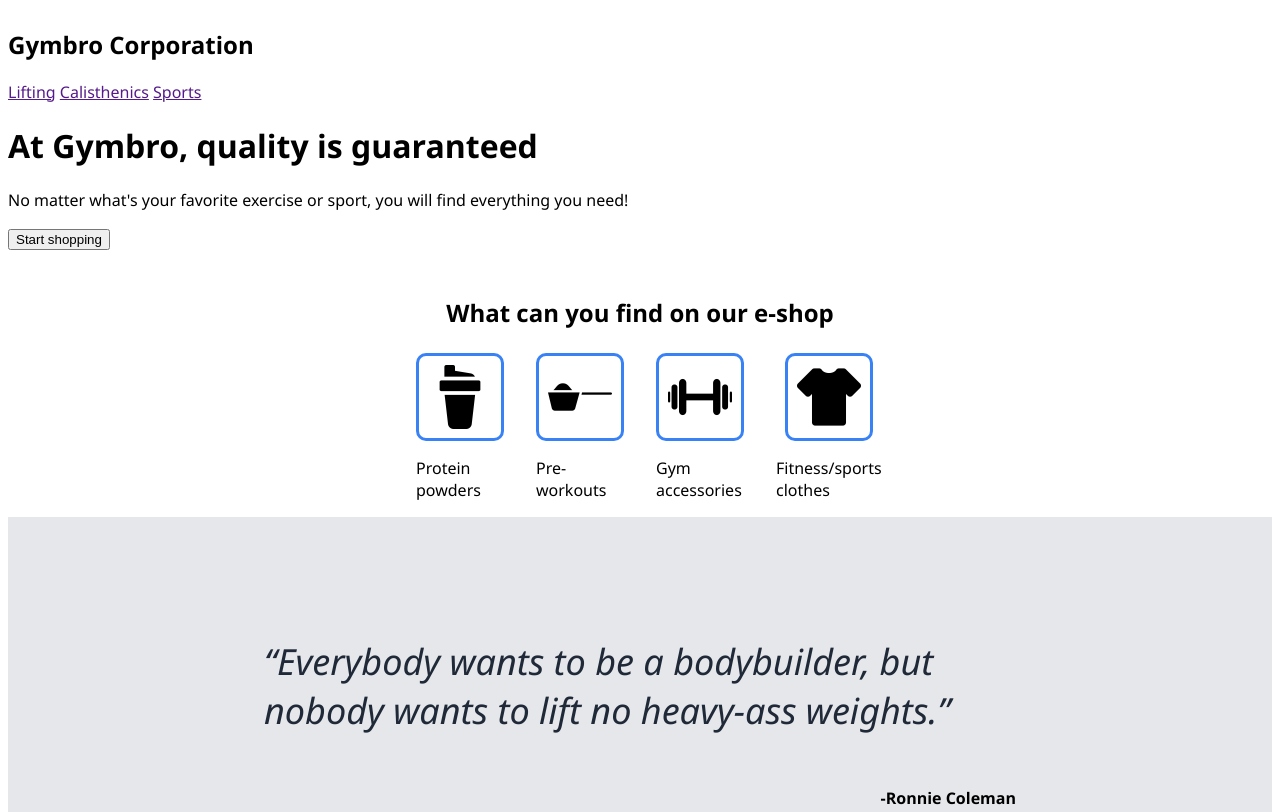
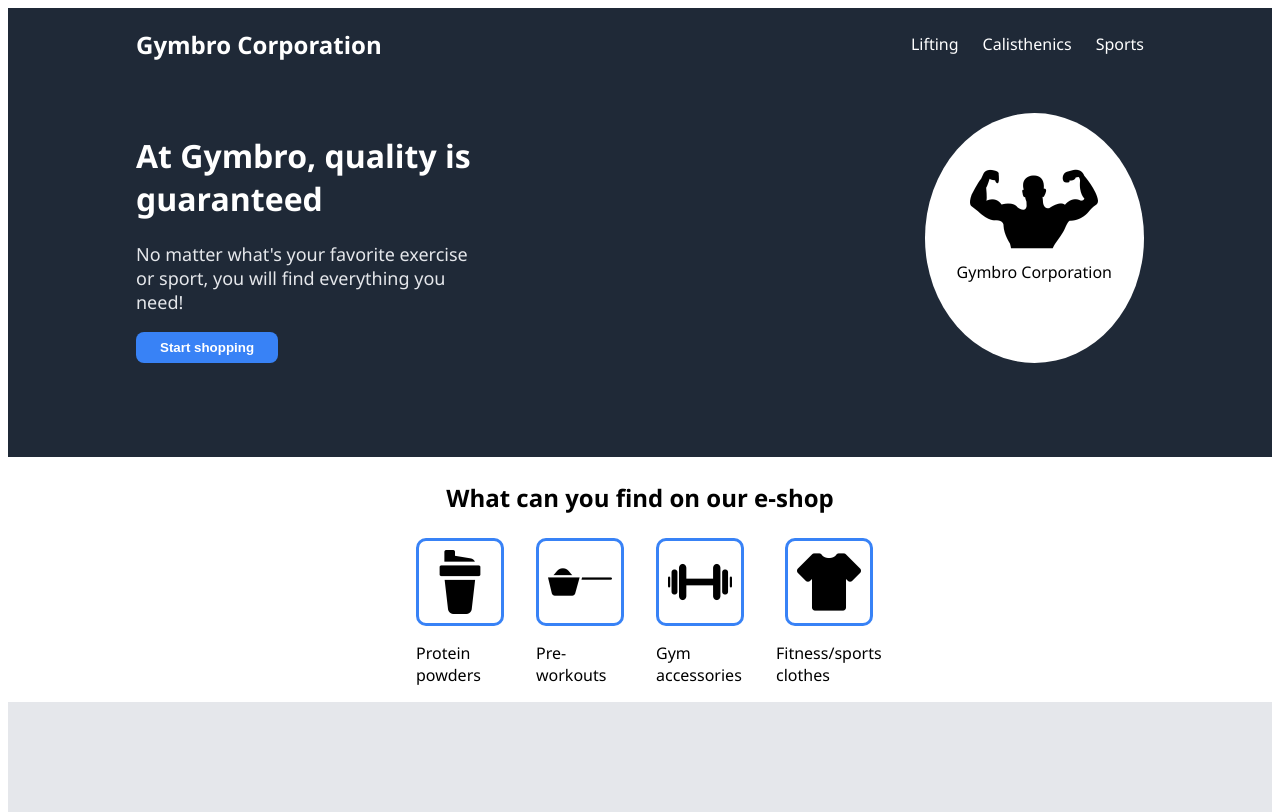
Before and after one commit to jozef-hudec-27/gymbro-corporation-page, a plain HTML site: page index.html in a window 1280 px wide. Shown: the top 812 px of the page. Drawn offline with Linux system fonts and the light colour scheme.

Commit message:
Update top-container and header

```diff
--- a/css/style.css
+++ b/css/style.css
@@ -2,6 +2,11 @@ body {
     font-family: 'Segoe UI', Tahoma, Geneva, Verdana, sans-serif;
     display: flex;
     flex-direction: column;
+}
+
+a {
+    color: white;
+    text-decoration: none;
 }
 
 .icon {
@@ -62,7 +67,12 @@ body {
     border-radius: 8px;
 }
 
-.signup-btn {
+.main button {
+    border: 0px;
+    font-weight: bold;
+}
+
+button {
     background-color: #3882f6;
     color: white;
     border: 2px solid white;
@@ -76,3 +86,51 @@ body {
     color: white;
     justify-content: center;
 }
+
+.top-container {
+    background-color: #1f2937;
+    color: white;
+
+    display: flex;
+    flex-direction: column;
+    align-items: center;
+    padding: 0 128px 94px 128px;
+}
+
+.header {
+    display: flex;
+    align-items: center;
+    justify-content: space-between;
+    width: 100%;
+    margin-bottom: 32px;
+
+}
+
+.main {
+    display: flex;
+    width: 100%;
+    justify-content: space-between;
+}
+
+.main img {
+    width: 128px;
+}
+
+.logo {
+    background-color: white;
+    border-radius: 50%;
+    padding: 32px;
+    display: flex;
+    flex-direction: column;
+    align-items: center;
+}
+
+.logo p {
+    color: black;
+    margin-top: -12px;
+}
+
+.right-links {
+    display: flex;
+    column-gap: 24px;
+}
--- a/index.html
+++ b/index.html
@@ -11,20 +11,24 @@
     <div class="top-container">
         <div class="header">
             <h2>Gymbro Corporation</h2>
-            <a href="">Lifting</a>
-            <a href="">Calisthenics</a>
-            <a href="">Sports</a>
+
+            <div class="right-links">
+                <a href="">Lifting</a>
+                <a href="">Calisthenics</a>
+                <a href="">Sports</a>
+            </div>
         </div>
 
         <div class="main">
-            <div>
+            <div style="width: 350px;">
                 <h1>At Gymbro, quality is guaranteed</h1>
-                <p>No matter what's your favorite exercise or sport, you will find everything you need!</p>
+                <p style="color:#e5e7eb; font-size: 18px;">No matter what's your favorite exercise or sport, you will find everything you need!</p>
                 <button>Start shopping</button>
             </div>
 
-            <div>
-                <img />
+            <div class="logo">
+                <img src="./img/male-silhouette-variant-showing-muscles.png" alt="Gymbro Corporation logo" />
+                <p>Gymbro Corporation</p>
             </div>
         </div>
     </div>
```
Also changed, not shown: img/male-silhouette-variant-showing-muscles.png (added).
